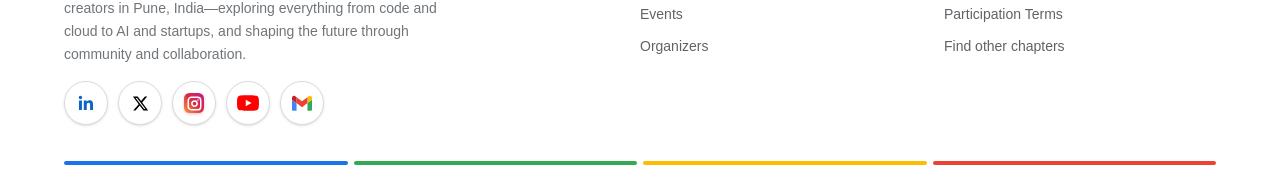
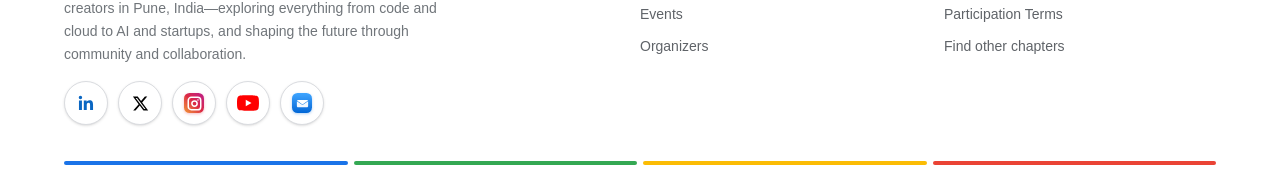
Before and after one commit to Google-Developers-Groups-Pune/GDGPune_Website, a Next.js app: page / in a window 1280 px wide. Shown: the part 5299-5482 px from the top of the page. Built offline with nearby package versions, Linux system fonts and the light colour scheme; no server answers; a web font is replaced by a local one.

Commit message:
fix(social): use macOS Apple Mail icon and blue gradient for email button

```diff
--- a/components/SocialLinks.tsx
+++ b/components/SocialLinks.tsx
@@ -44,18 +44,26 @@ const icons: Record<SocialIconName, ReactNode> = {
     </svg>
   ),
   email: (
-    <svg viewBox="0 49.4 512 399.42" width={20} height={16} aria-hidden="true" className="block">
-      {/* Left Blue Section */}
-      <path fill="#4285F4" d="M34.91 448.818h81.454V251L0 163.727V413.91c0 19.287 15.622 34.91 34.91 34.91z" />
-      {/* Right Green Section */}
-      <path fill="#34A853" d="M395.636 448.818h81.455c19.287 0 34.909-15.622 34.909-34.909V163.727L395.636 251z" />
-      {/* Top-Right Yellow Section */}
-      <path fill="#FBBC04" d="M395.636 99.727V251L512 163.727v-46.545c0-43.142-49.25-67.782-83.782-41.891z" />
-      {/* Central Red Flap ("M") */}
-      <path fill="#EA4335" d="M116.364 251V99.727L256 204.455 395.636 99.727V251L256 355.727z" />
-      {/* Darker Red Accent / Left Fold Shadow */}
-      <path fill="#C5221F" d="M0 117.182v46.545L116.364 251V99.727L83.782 75.291C49.25 49.4 0 74.04 0 117.18z" />
-    </svg>
+    <div
+      aria-hidden="true"
+      className="flex size-5 items-center justify-center rounded-[5.5px] bg-gradient-to-b from-[#3ea5ff] to-[#0066d6] p-[2.5px] shadow-[0_1px_3px_rgba(0,102,214,0.3)]"
+    >
+      <svg
+        viewBox="0 0 24 24"
+        fill="none"
+        className="block size-full"
+      >
+        <path
+          d="M3 8.2v7.6c0 1.2.9 2.2 2.1 2.2h13.8c1.2 0 2.1-1 2.1-2.2V8.2l-9 6.3-9-6.3z"
+          fill="#ffffff"
+          fillOpacity="0.95"
+        />
+        <path
+          d="M3 7.2l9 6.3 9-6.3c-.3-.5-1-.9-2.1-.9H5.1c-1.1 0-1.8.4-2.1.9z"
+          fill="#ffffff"
+        />
+      </svg>
+    </div>
   ),
 };
 
@@ -69,7 +77,7 @@ const brandHoverStyles: Record<SocialIconName, string> = {
   youtube:
     "hover:border-[#FF0000] hover:bg-[#FF0000]/5 hover:shadow-[0_4px_14px_rgba(255,0,0,0.18)]",
   email:
-    "hover:border-google-blue hover:bg-blue-pale/40 hover:shadow-[0_4px_14px_rgba(66,133,244,0.18)]",
+    "hover:border-[#0066d6] hover:bg-[#0066d6]/5 hover:shadow-[0_4px_14px_rgba(0,102,214,0.18)]",
 };
 
 export function SocialLinks({ className }: { className?: string }) {
```
